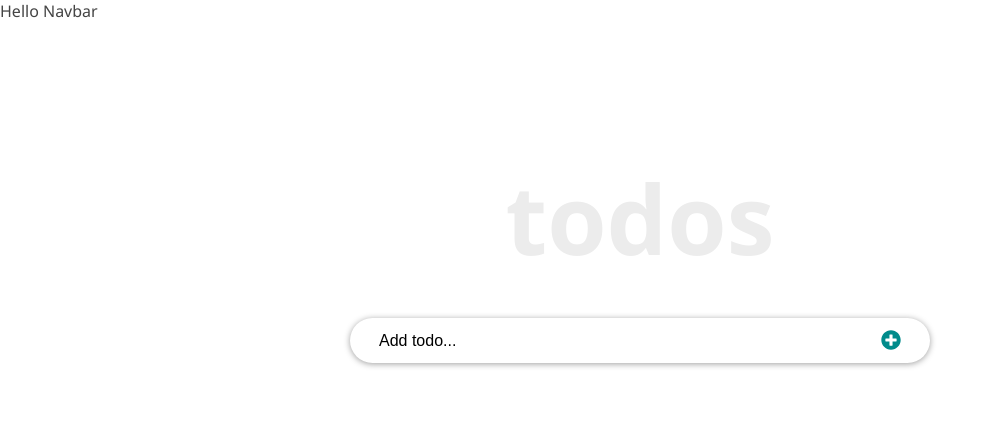
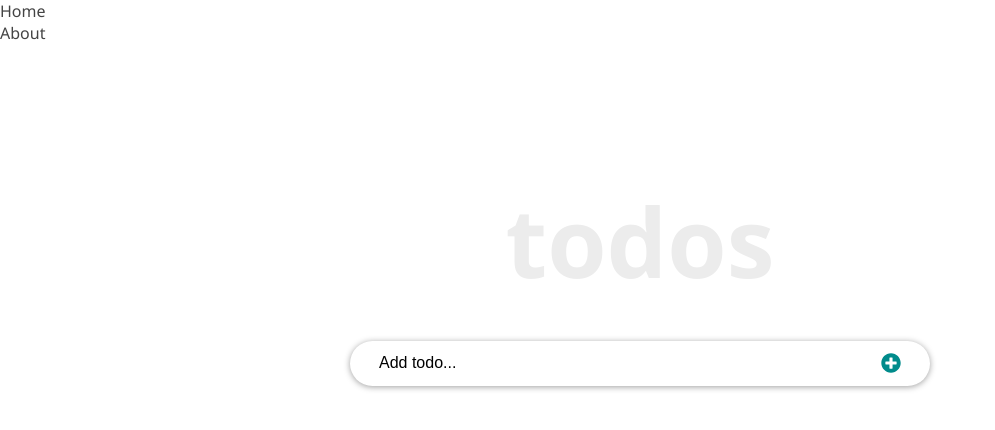
Before and after one commit to luigirazum/mv-react-todo-app, a React (Create React App) app: page / in a window 1280 px wide. Shown: the top 430 px of the page, without its empty margins (0-995 px from the left). Built offline with nearby package versions, Linux system fonts and the light colour scheme.

Commit message:
Generate the navbar with an array that contains the links used in the App.

```diff
--- a/src/functionBased/components/Navbar.js
+++ b/src/functionBased/components/Navbar.js
@@ -1,7 +1,28 @@
 import React from 'react';
 
-const Navbar = () => (
-  <div>Hello Navbar</div>
-);
+const Navbar = () => {
+  const links = [
+    {
+      id: 1,
+      path: '/',
+      text: 'Home',
+    },
+    {
+      id: 2,
+      path: '/about',
+      text: 'About',
+    },
+  ];
+  return (
+    <nav className="navBar">
+      <ul>
+        {links.map((link) => {
+          const { id, text } = link;
+          return (<li key={id}>{text}</li>);
+        })}
+      </ul>
+    </nav>
+  );
+};
 
 export default Navbar;
```
